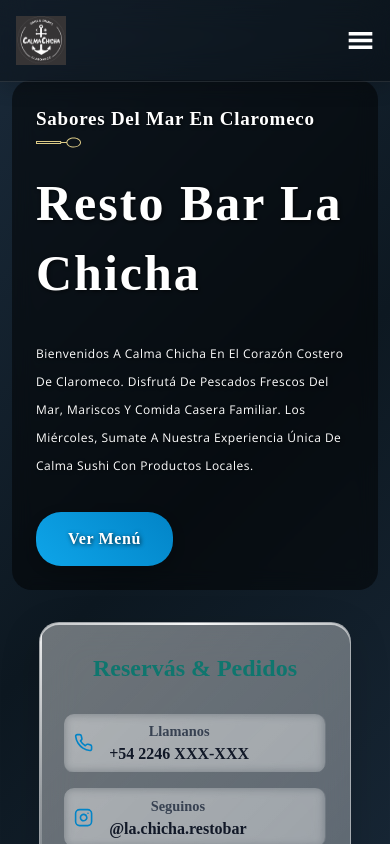
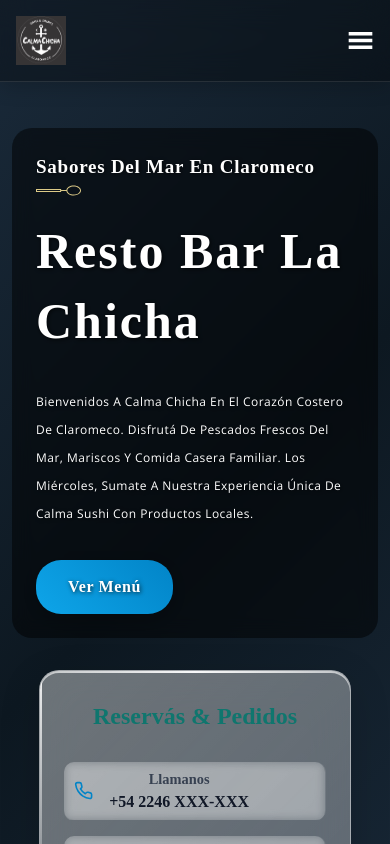
Before and after one commit to mypickupemail/calma-chicha, a React (Create React App) app: page / in a window 390 px wide. Shown: the top 844 px of the page. Built offline with nearby package versions, Linux system fonts and the light colour scheme; a web font is replaced by a local one.

Commit message:
fix: increase hero section top padding on mobile to prevent navbar overlap

```diff
--- a/src/container/Header/Header.css
+++ b/src/container/Header/Header.css
@@ -215,13 +215,17 @@
 }
 
 @media screen and (max-width: 650px) {
+    .app__header {
+        padding-top: 6rem !important;
+    }
+
     .app__header-h1 {
         font-size: 70px;
         line-height: 87px;
     }
 
     .app__header .app__wrapper_info {
-        margin-top: 2rem;
+        margin-top: 1rem;
     }
 
     .app__header .app__wrapper_img {
@@ -230,6 +234,10 @@
 }
 
 @media screen and (max-width: 450px) {
+    .app__header {
+        padding-top: 7rem !important;
+    }
+
     .app__header-h1 {
         font-size: 50px;
         line-height: 70px;
@@ -237,7 +245,7 @@
 
     .app__header .app__wrapper_info {
         padding: 1.5rem;
-        margin-top: 3rem;
+        margin-top: 1rem;
     }
 
     .app__header .app__wrapper_img {
```
